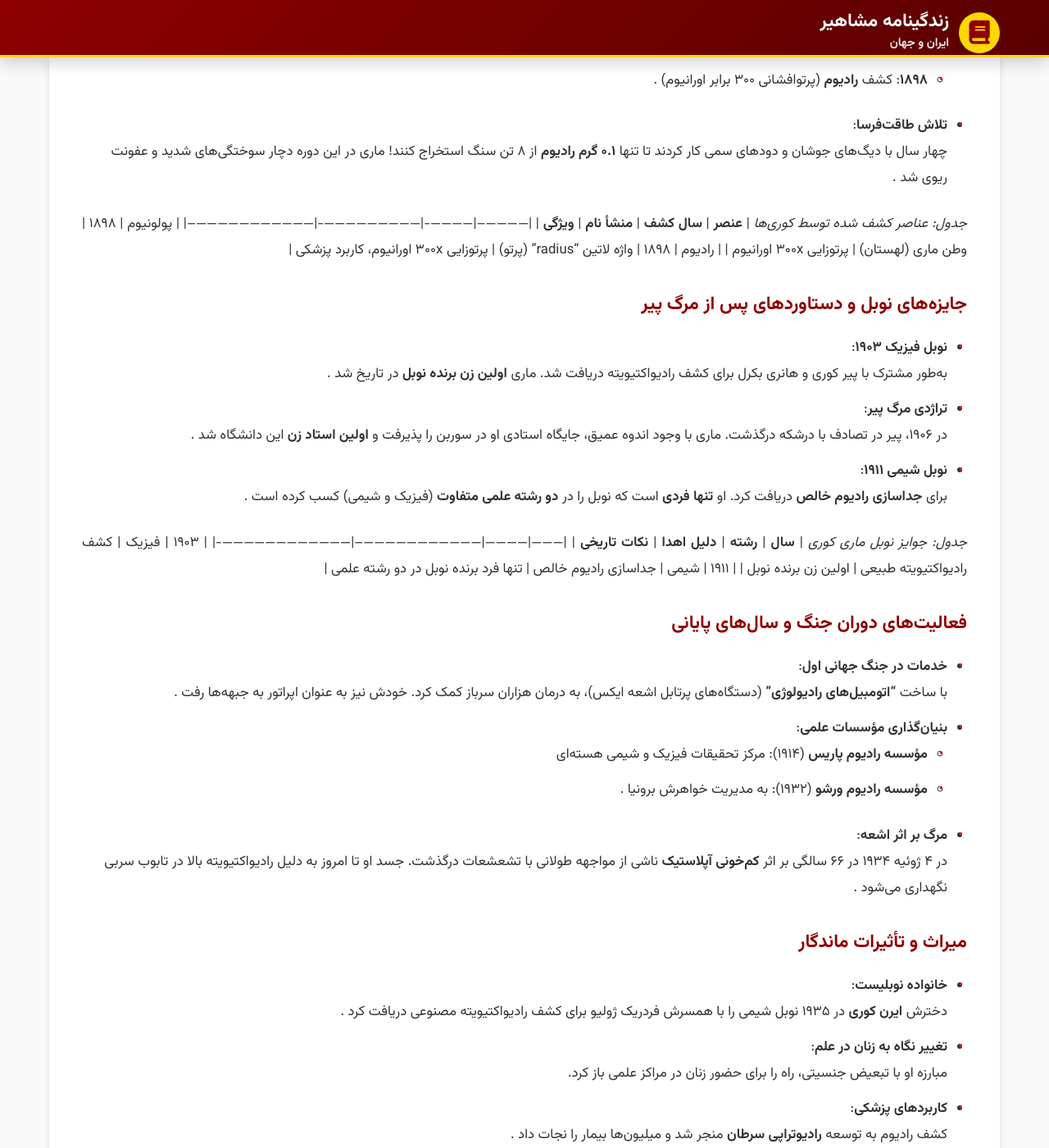
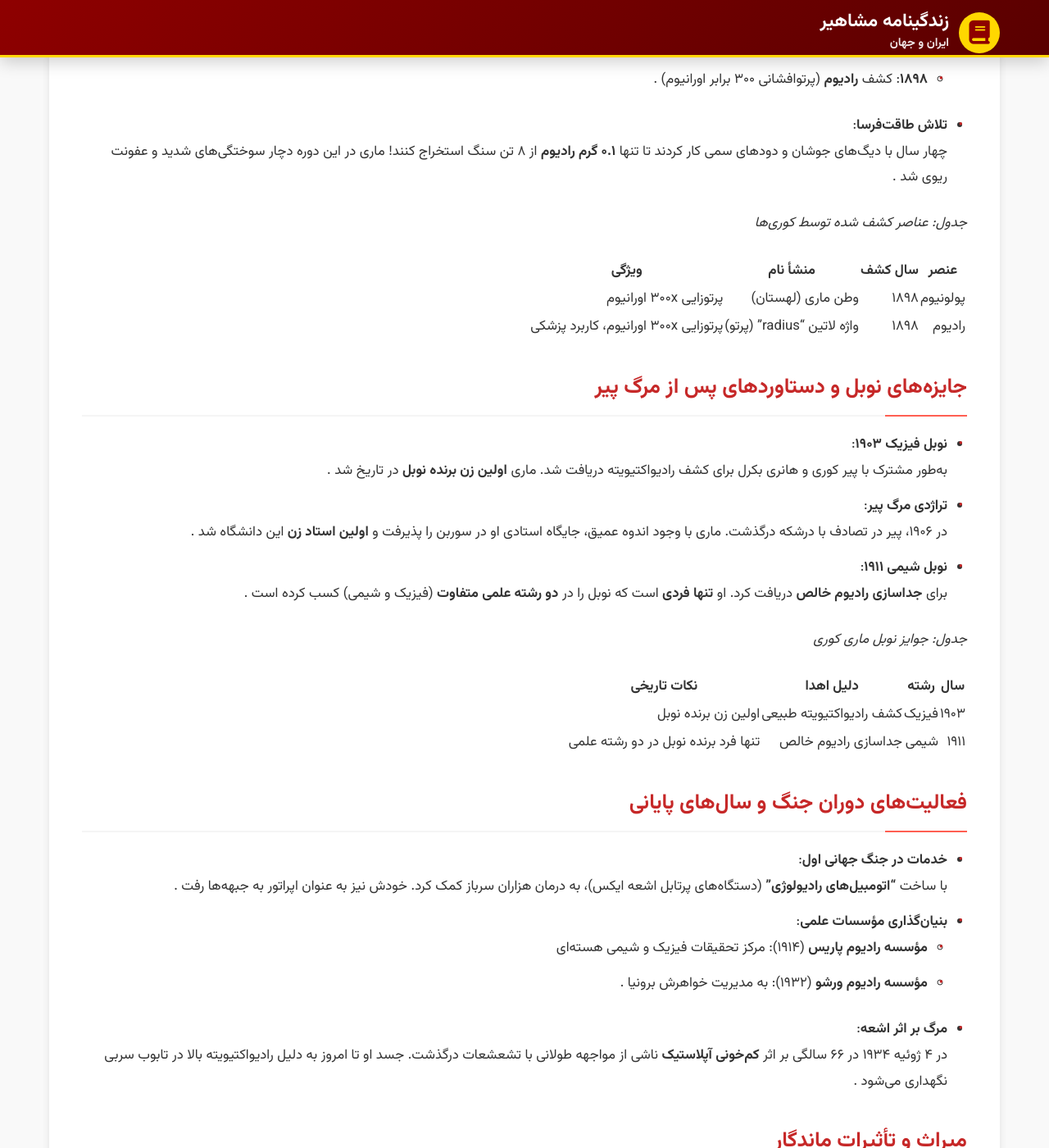
Before and after one commit to darkblog/darkblog.github.io, a Jekyll site: the page built from _posts/2025-7-5-64.md, in a window 1280 px wide and 1400 px high, scrolled down 1717 px. Shown: the whole window at 82% size. Built offline with Jekyll 4.4.1, drawn with Linux system fonts in a browser that asks for light colours; some of the changed text lies outside the part shown.

Commit message:
Update 2025-7-5-64.md

```diff
--- a/_posts/2025-7-5-64.md
+++ b/_posts/2025-7-5-64.md
@@ -13,7 +11,7 @@ title: ماری کوری
 - **استعداد درخشان**:
   در ۱۶ سالگی مدال طلای المپیاد علمی روسیه را کسب کرد، اما به دلیل ممنوعیت تحصیل زنان در لهستان، نتوانست به دانشگاه برود .
 
-### تحصیل و مهاجرت به پاریس
+## تحصیل و مهاجرت به پاریس
 - **دانشگاه شناور**:
   به همراه خواهرش برونیا در "دانشگاه شناور" (موسسه‌ای مخفی برای آموزش زنان در ورشو) ثبت‌نام کرد. برای تامین هزینه تحصیل برونیا در پاریس، به عنوان معلم خصوصی کار کرد .
 - **تحصیل در سوربن**:
@@ -22,13 +20,13 @@ title: ماری کوری
   - ۱۸۹۳: **مدرک کارشناسی ارشد فیزیک** با رتبه اول
   - ۱۸۹۴: **مدرک کارشناسی ارشد شیمی** با رتبه دوم .
 
-### همکاری علمی و ازدواج با پیر کوری
+## همکاری علمی و ازدواج با پیر کوری
 - **ملاقات با پیر**:
   در ۱۸۹۴ هنگام تحقیق روی خواص مغناطیسی فولاد، با فیزیکدان فرانسوی **پیر کوری** آشنا شد. آشنایی آن‌ها توسط فیزیکدان لهستانی جوزف کوالسکی صورت گرفت .
 - **ازدواج و شراکت**:
   در ۱۸۹۵ با مراسمی ساده ازدواج کردند. ماری به جای لباس عروس، لباس آبی تیره‌ای پوشید که بعدها در آزمایشگاه از آن استفاده کرد! آن‌ها دو فرزند به نام‌های **ایرن** (۱۸۹۷) و **ایو** (۱۹۰۴) داشتند .
 
-### کشف رادیواکتیویته و عناصر جدید
+## کشف رادیواکتیویته و عناصر جدید
 - **انقلاب در علم**:
   تحت تأثیر کشف پرتوهای اورانیوم توسط هانری بکرل (۱۸۹۶)، ماری اصطلاح **"رادیواکتیویته"** را ابداع و ثابت کرد این پدیده ذاتی اتم‌هاست .
 - **کشف پولونیوم و رادیوم**:
@@ -39,12 +37,13 @@ title: ماری کوری
   چهار سال با دیگ‌های جوشان و دودهای سمی کار کردند تا تنها **۰.۱ گرم رادیوم** از ۸ تن سنگ استخراج کنند! ماری در این دوره دچار سوختگی‌های شدید و عفونت ریوی شد .
 
 *جدول: عناصر کشف شده توسط کوری‌ها*
+
 | **عنصر**     | **سال کشف** | **منشأ نام**               | **ویژگی**                          |
 |--------------|-------------|----------------------------|-----------------------------------|
 | پولونیوم    | ۱۸۹۸        | وطن ماری (لهستان)         | پرتوزایی ۳۰۰x اورانیوم           |
 | رادیوم      | ۱۸۹۸        | واژه لاتین "radius" (پرتو) | پرتوزایی ۳۰۰x اورانیوم، کاربرد پزشکی |
 
-### جایزه‌های نوبل و دستاوردهای پس از مرگ پیر
+## جایزه‌های نوبل و دستاوردهای پس از مرگ پیر
 - **نوبل فیزیک ۱۹۰۳**:
   به‌طور مشترک با پیر کوری و هانری بکرل برای کشف رادیواکتیویته دریافت شد. ماری **اولین زن برنده نوبل** در تاریخ شد .
 - **تراژدی مرگ پیر**:
@@ -53,12 +52,13 @@ title: ماری کوری
   برای **جداسازی رادیوم خالص** دریافت کرد. او **تنها فردی** است که نوبل را در **دو رشته علمی متفاوت** (فیزیک و شیمی) کسب کرده است .
 
 *جدول: جوایز نوبل ماری کوری*
+
 | **سال** | **رشته**   | **دلیل اهدا**                     | **نکات تاریخی**                     |
 |---------|------------|-----------------------------------|-------------------------------------|
 | ۱۹۰۳   | فیزیک     | کشف رادیواکتیویته طبیعی          | اولین زن برنده نوبل                |
 | ۱۹۱۱   | شیمی      | جداسازی رادیوم خالص              | تنها فرد برنده نوبل در دو رشته علمی |
 
-### فعالیت‌های دوران جنگ و سال‌های پایانی
+## فعالیت‌های دوران جنگ و سال‌های پایانی
 - **خدمات در جنگ جهانی اول**:
   با ساخت **"اتومبیل‌های رادیولوژی"** (دستگاه‌های پرتابل اشعه ایکس)، به درمان هزاران سرباز کمک کرد. خودش نیز به عنوان اپراتور به جبهه‌ها رفت .
 - **بنیان‌گذاری مؤسسات علمی**:
@@ -67,7 +67,7 @@ title: ماری کوری
 - **مرگ بر اثر اشعه**:
   در ۴ ژوئیه ۱۹۳۴ در ۶۶ سالگی بر اثر **کم‌خونی آپلاستیک** ناشی از مواجهه طولانی با تشعشعات درگذشت. جسد او تا امروز به دلیل رادیواکتیویته بالا در تابوب سربی نگهداری می‌شود .
 
-### میراث و تأثیرات ماندگار
+## میراث و تأثیرات ماندگار
 - **خانواده نوبلیست**:
   دخترش **ایرن کوری** در ۱۹۳۵ نوبل شیمی را با همسرش فردریک ژولیو برای کشف رادیواکتیویته مصنوعی دریافت کرد .
 - **تغییر نگاه به زنان در علم**:
@@ -77,7 +77,7 @@ title: ماری کوری
 - **حواشی زندگی شخصی**:
   در ۱۹۱۱، پس از افشای رابطه عاشقانه با فیزیکدان متأهل **پل لانژون**، با موجی از انتقادات رسانه‌ای مواجه شد، اما هرگز اجازه نداد این موضوع دستاوردهای علمی‌اش را تحت‌الشعاع قرار دهد .
 
-### درس‌هایی از زندگی ماری کوری
+## درس‌هایی از زندگی ماری کوری
 > **"در زندگی از هیچ چیز نترسید؛ تنها همه چیز را بفهمید. اکنون وقت آن است که بیشتر بفهمیم تا کمتر بترسیم."**
 — ماری کوری
 
```
Also changed, not shown: other parts of _posts/2025-7-5-64.md (+2 -4 lines).
